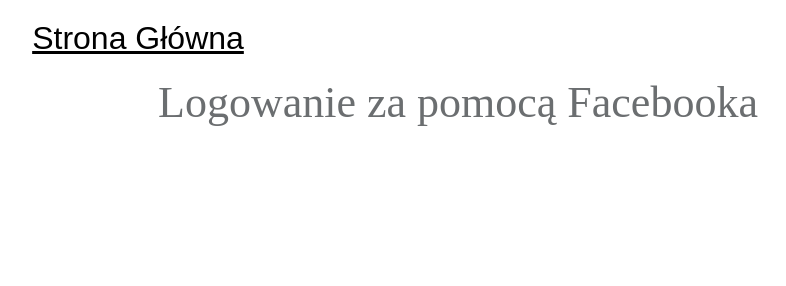
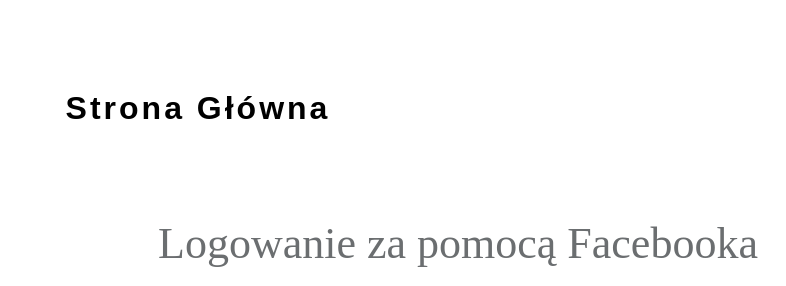
Before and after one commit to gilek1/gilek1.github.io, a plain HTML site: page index.html in a window 1280 px wide. Shown: the whole page, without its empty margins (182-968 px from the left). Drawn offline with Linux system fonts and the light colour scheme.

Commit message:
Update style.css

```diff
--- a/style.css
+++ b/style.css
@@ -45,22 +45,22 @@
   color: #6b6e70;
   margin-bottom: 20px;
 }
-/* li {
+li {
   list-style: none;
   font-weight: bold;
   font-size: 20px;
   letter-spacing: 3px;
   line-height: 1.8;
   margin: 60px;
-} */
-/* li.trzecia {
+}
+li.trzecia {
   font-size: 15px;
   letter-spacing: 4px;
   line-height: 1.5;
   margin-left: 70px;
   margin-right: 70px;
-} */
-/* li.opcje {
+}
+li.opcje {
   float: left;
   display: block;
   list-style-type: none;
@@ -68,15 +68,15 @@
   margin: 0 !important;
   font-size: 20px;
   padding: 10px 16px;
-} */
+}
 
-/* ul.nav {
+ul.nav {
   list-style-type: none;
   padding: 0;
   overflow: hidden;
   position: relative;
   margin: 0 !important;
-} */
-/* div {
+}
+div {
   padding: 0;
-} */
+}
```
